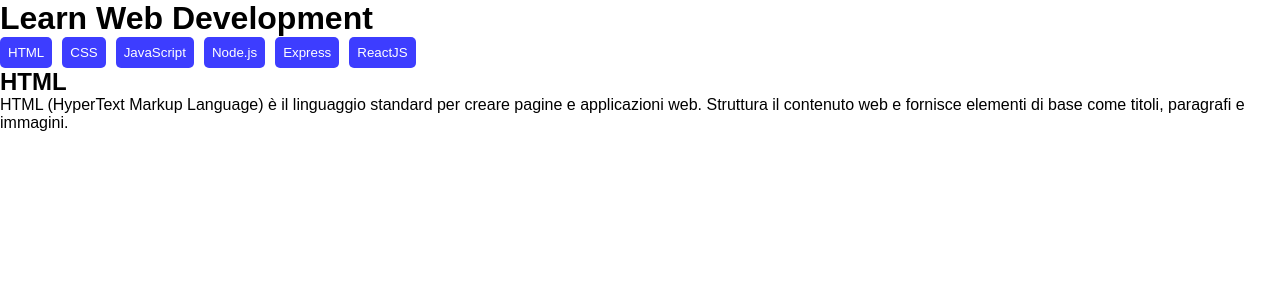
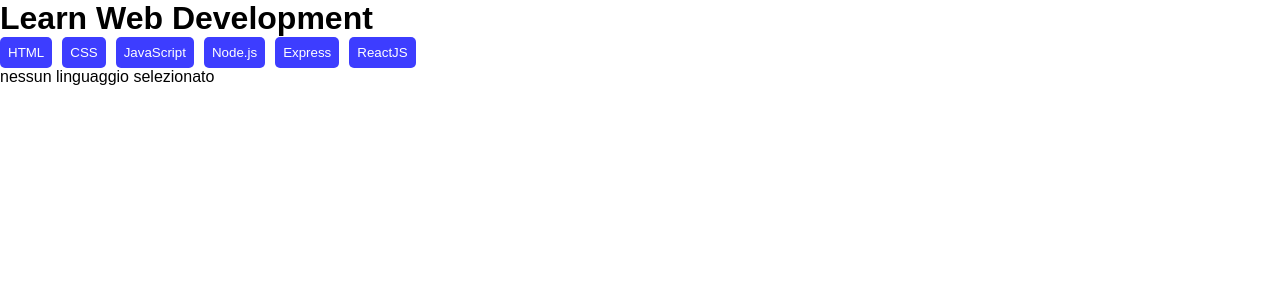
Before and after one commit to giuseppe-lisi/react-use-state, a React (Vite) app: page / in a window 1280 px wide. Shown: the top 300 px of the page. Built offline with nearby package versions, Linux system fonts and the light colour scheme.

Commit message:
cliccare sui bottoni ora permette di cambiare il titolo e la descrizione della card

```diff
--- a/src/App.jsx
+++ b/src/App.jsx
@@ -1,7 +1,16 @@
 import { useState } from "react";
 import languages from "./assets/data/languages";
 
+
 function App() {
+
+    function changeCard(newTitle, newDesc) {
+        setTitle(newTitle);
+        setDesc(newDesc);
+    }
+
+    const [title, setTitle] = useState("");
+    const [desc, setDesc] = useState("nessun linguaggio selezionato");
 
     return (
         <>
@@ -9,13 +18,13 @@
             <ul className="flex">
                 {/* stampa in pagina i bottoni */}
                 {languages.map((language, i)=>{
-                    return <li key={i}><button>{language.title}</button></li>
+                    return <li key={i}><button onClick={() => {changeCard(language.title, language.description)}}>{language.title}</button></li>
                 })}
             </ul>
 
             <div className="card">
-                <h2>{languages[0].title}</h2>
-                <p>{languages[0].description}</p>
+                <h2>{title}</h2>
+                <p>{desc}</p>
             </div>
         </>
     )
```
